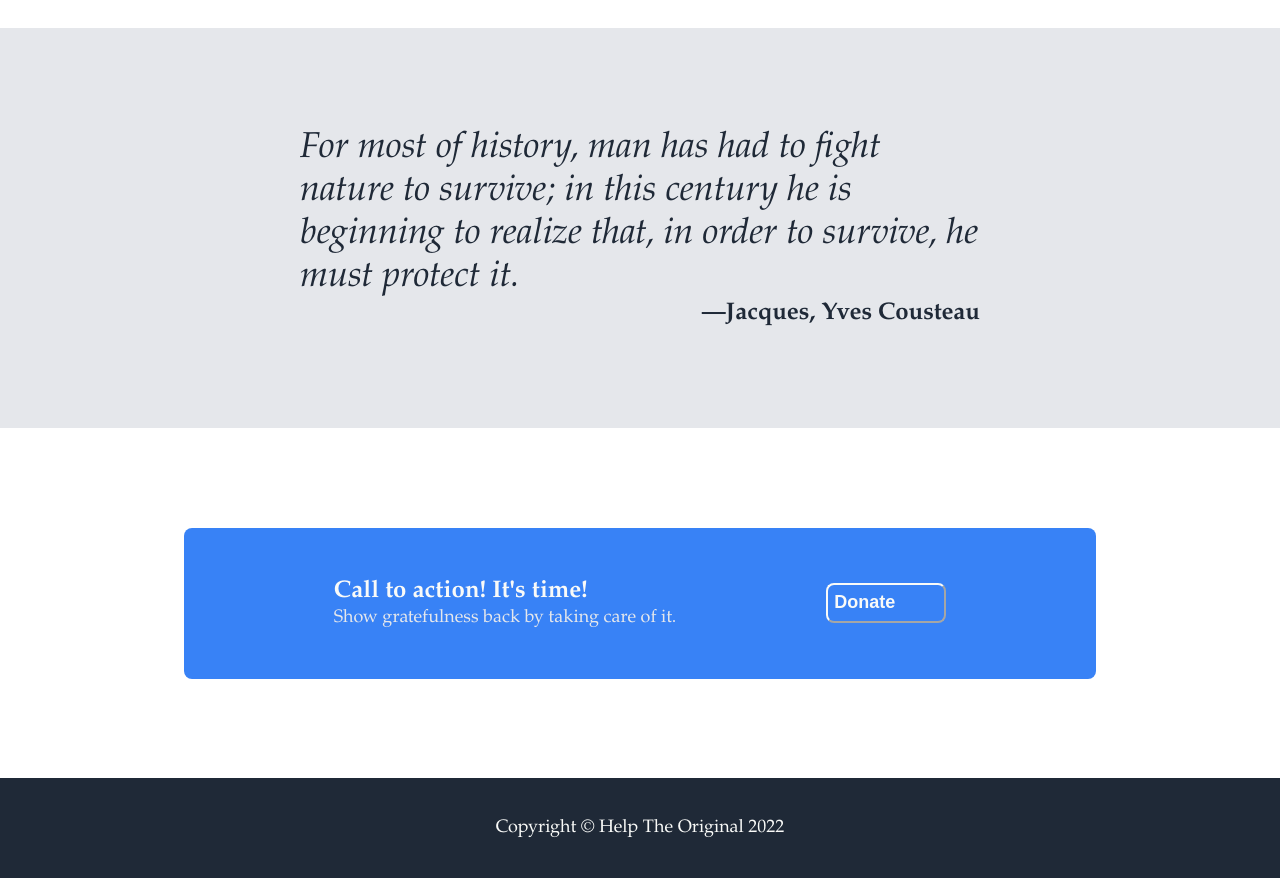
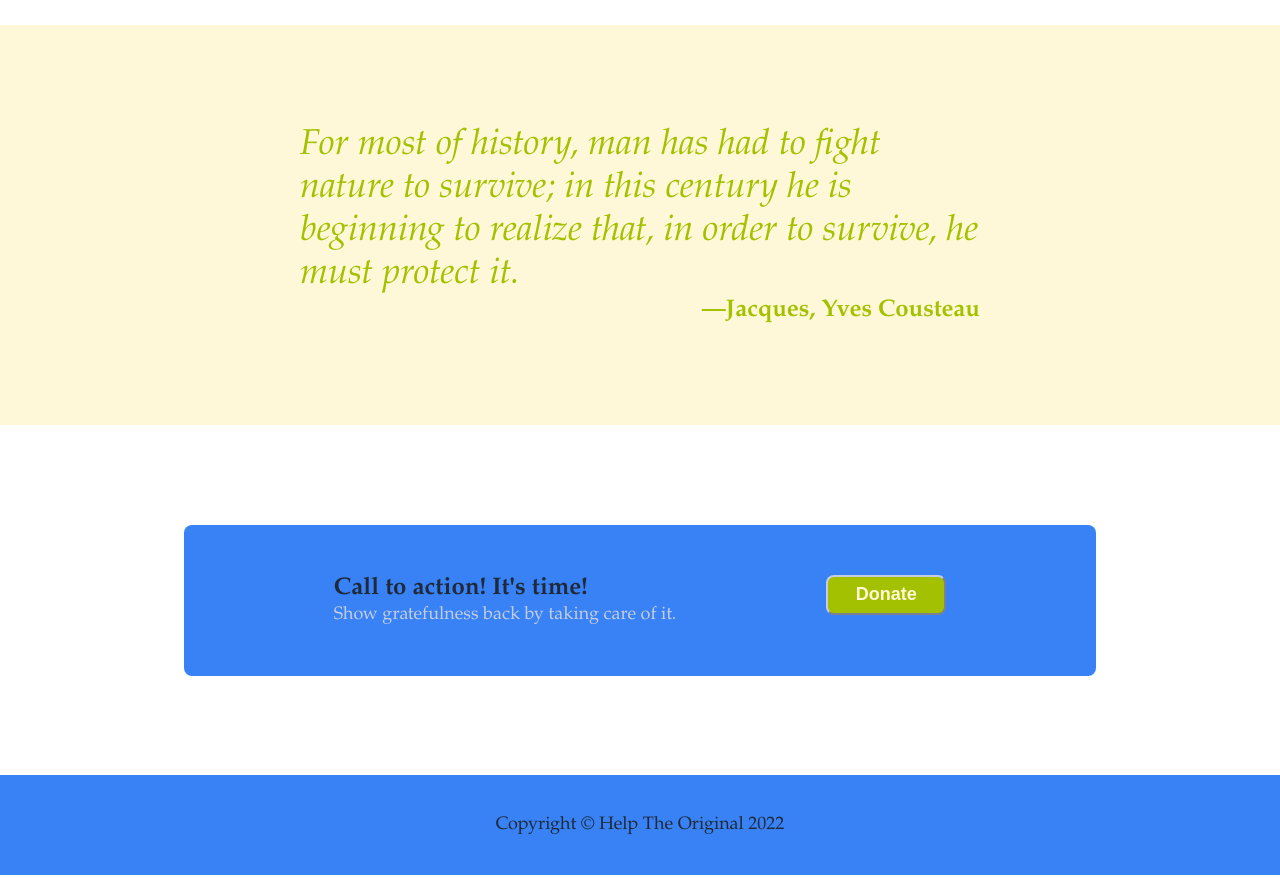
Before and after one commit to corine-dot/landing-page, a plain HTML site: page index.html in a window 1280 px wide. Shown: the part 1080-1958 px from the top of the page. Drawn offline with Linux system fonts and the light colour scheme.

Commit message:
Finalize styles

```diff
--- a/style.css
+++ b/style.css
@@ -8,7 +8,7 @@ body {
 
 .first-section {
     display: flex;
-    background-color: #1F2937;
+    background-color: #3882f6;
     padding: 20px 200px 150px;
     flex-direction: column;
 }
@@ -21,7 +21,7 @@ body {
 
 .Logo {
     font-size: 48px;
-    color: #F9faf8;
+    color: #a4c100;
     font-family: 'Brush Script MT', cursive;
 }
 
@@ -30,7 +30,7 @@ body {
     flex-direction: row;
     gap: 18px;
     font-size: 18px;
-    color: #e5e7eb;
+    color: #c5cde2;
 }
 
 .Hero {
@@ -50,21 +50,21 @@ body {
 .hero-main {
     font-size: 48px;
     font-weight: bolder;
-    color: #f9faf8;
+    color: #1f2937;
     padding-right: 50px;
 }
 
 .hero-secondary {
     font-size: 18px;
-    color: #e5e7eb;
+    color: #c5cde2;
     font-weight: normal;
 }
 
 button {
-    background-color: #3882f6;
+    background-color: #a4c100;
     font-size: 18px;
-    color: #F9faf8;
-    border-color: #3882f6;
+    color: #fff8d8;
+    border-color: #a4c100;
     border-radius: 8px;
     width: 120px;
     height: 40px;
@@ -101,17 +101,17 @@ button {
     width: 160px;
     height: 160px;
     border-radius: 8px;
-    border: 3px solid #3882f6;
+
 }
 
 .quote-text {
     font-size: 36px;
     font-style: italic;
-    color: #1f2937;
+    color: #a4c100;
 }
 
 .third-section {
-    background-color: #e5e7eb;
+    background-color: #fff8d8;
     display: flex;
     height: 400px;
     justify-content: center;
@@ -131,7 +131,6 @@ button {
 .fourth-section {
     display: flex;
     height: 350px;
-
     justify-content: center;
     align-items: center;
 }
@@ -148,23 +147,22 @@ button {
 }
 
 .sign-up {
-    color: #F9faf8;
+    color: #1f2937;
     font-size: 24px;
     font-weight: bold;
 }
 
 .sign-up-text {
-    color: #e5e7eb;
+    color: #c5cde2;
     font-size: 18px;
     font-weight: normal;
 }
 
 .fourth-container > button {
-    border-color: #F9faf8;
+    border-color: #c5cde2;
     display: flex;
-    align-self: center;
-    text-align: center;
     padding-top: 7px;
+    justify-content: center;
 }
 
 .footer {
@@ -172,7 +170,7 @@ button {
     justify-content: center;
     align-items: center;
     height: 100px;
-    background-color: #1F2937;
-    color: #F9faf8;
+    background-color: #3882f6;
+    color: #1f2937;
     font-size: 18px;
 }
```
